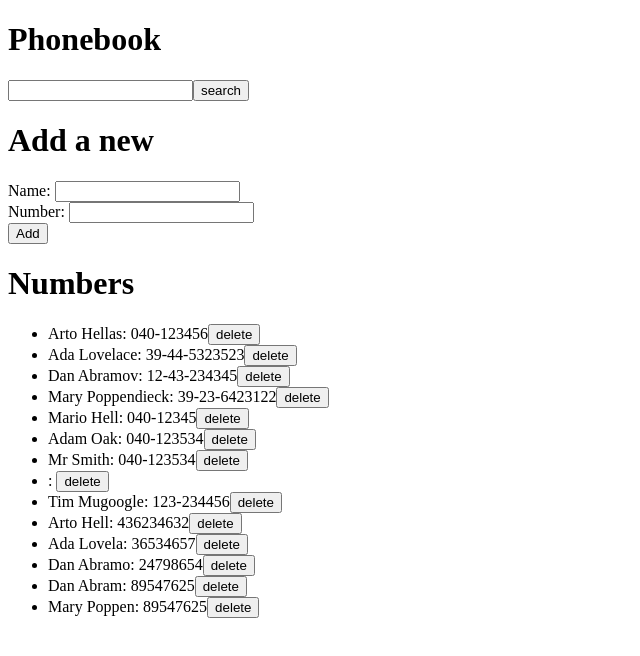
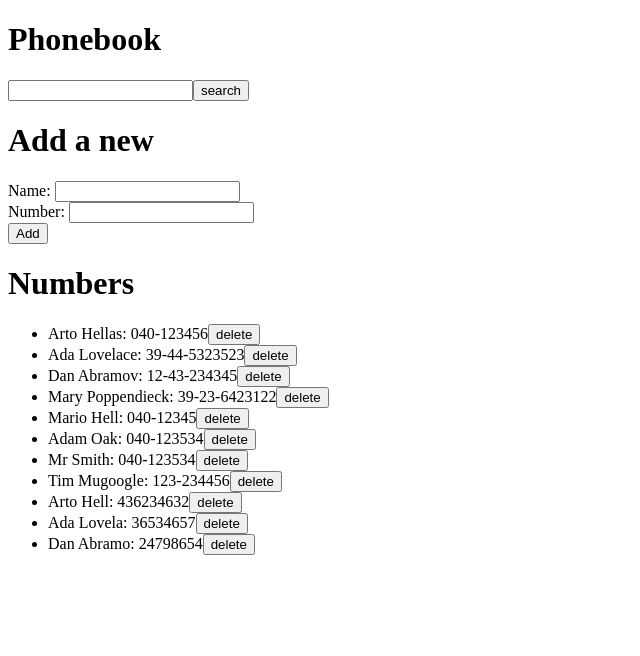
Before and after one commit to L-U-C-I-F-E-R/Course-from-fullstackopen.com, a React (Create React App) app in the folder course/: page / in a window 1280 px wide. Shown: the top 656 px of the page, without its empty margins (0-640 px from the left). Built offline with nearby package versions, Linux system fonts and the light colour scheme; data requests are answered from the project's data file.

Commit message:
deleted some comments

```diff
--- a/course/db.json
+++ b/course/db.json
@@ -36,9 +36,6 @@
       "id": 7
     },
     {
-      "id": 8
-    },
-    {
       "name": "Tim Mugoogle",
       "number": "123-234456",
       "id": 9
@@ -57,16 +54,6 @@
       "name": "Dan Abramo",
       "number": "24798654",
       "id": 12
-    },
-    {
-      "name": "Dan Abram",
-      "number": "89547625",
-      "id": 13
-    },
-    {
-      "name": "Mary Poppen",
-      "number": "89547625",
-      "id": 14
     }
   ]
 }
--- a/course/src/App.js
+++ b/course/src/App.js
@@ -9,7 +9,7 @@ const App = () => {
     const [number, setNumber] = useState('')
     const [search, setSearch] = useState('')
     const [message, setMessage] = useState('')
-    // const [searched, setSearched] = useState()
+    const [searchON, setSearchON] = useState(false)
 
     const hook = () => {
     servService
@@ -49,11 +49,8 @@ const App = () => {
     }
 
     const Message = () => {
-        // switch(a){
-        //     case a = 1:
-        //         <div><p className='error'>Added {name}</p></div>
-        // }
-        if (message != '') {
+
+        if (message !== '') {
             return <p className='error'> Added {message}</p>
         }
         setTimeout(()=>{
@@ -74,43 +71,21 @@ const App = () => {
     }
 
     const searchName = () => {
-        console.log(search)
+        // if (searchON === true && search === ''){
+        //     setSearchON(false)
+        // }
        if (search !== '')
-       {let some = persons.filter((person) => {
+       {
+        let some = persons.filter((person) => {
             let name = JSON.stringify(person.name)
             let nameLowerCase = name.toLowerCase()
             if (name.includes(search) || nameLowerCase.includes(search)) {
                 return person
             }
+
         })
         return <ul>
         {some.map(result => <li key={result.id}>{result.name}: {result.number}</li>)} </ul> }
-
-       //it`s working
-
-        // if (search != ''){
-        //     let some = persons.map((person) => {
-        //         let name = JSON.stringify(person.name)
-        //         let nameLowerCase = name.toLowerCase()
-        //         if (name.includes(search) || nameLowerCase.includes(search)) {
-        //             return person
-        //     }})
-        //     // console.log(some)
-        //     return <ul>
-        //         {some.map(result => {if(result != undefined){ return <li key={result.id}>{result.name}: {result.number}</li>}})} </ul>
-        // }
-
-
-        // not working because nothing return
-    //      if (search != ''){
-    //         persons.forEach((person) => {
-    //             let name = JSON.stringify(person.name)
-    //             let nameLowerCase = name.toLowerCase()
-    //             if (name.includes(search) || nameLowerCase.includes(search)) {
-    //                 console.log('<ul><li key={person.id}>{person.name}: {person.number}</li></ul>')
-    //         }})
-    //        }
-
     }
 
     const DeleteName = (id) => {
@@ -122,31 +97,18 @@ const App = () => {
             .httpdelete(id)
             .then(() => hook())
         }
-
-        // filterName(id)
     }
 
-    // const filterName = (id) => {
-    //     const note = persons.find(n => n.id === id + 1)
-    //     const newObject = {...note, id: 8}
-    //     axios
-    //         .put(`http://localhost:3001/persons/9`, newObject )
-    //         .then(() => {hook()
-    //             console.log(`curent id: ${persons[8].id}`)})
+    const showName = () => {
+        console.log(searchON)
+        console.log(search)
+        if (search === '') {
 
-    // }
 
-    const showName = () => {
-        if (search === '') {
             return <ul>
             {persons.map(person => <li key={person.id}>{person.name}: {person.number}
             <button onClick={() => {DeleteName(person.id)}}>delete</button>
             </li>)}
-             {/* look also funny */}
-            {/* {persons.map(person => <div>
-            <li key={person.name}>{person.name}: {person.number}</li>
-            <button onClick={DeleteName}>delete</button>
-            </div>)} */}
             </ul>
             }
         }
@@ -157,7 +119,8 @@ return(
         {Message()}
         <input onChange={(e) => HandlerChange(3, e)}
         value={search}/>
-        <button onClick={searchName}>search</button>
+        <button onClick={() => {setSearchON(!searchON)}}>
+        search</button>
         <h1>Add a new</h1>
         <form onSubmit={AddName}>
             <div>
@@ -173,15 +136,10 @@ return(
             </div>
         </form>
         <h1>Numbers</h1>
-
-         {showName()}
-
+        {showName()}
         {searchName()}
-
-
             {/* {console.log(persons[2].number)} */}
             {/* {console.log(Object.getOwnPropertyNames(persons))} */}
-
     </div>
 )
 }
--- a/course/src/index.js
+++ b/course/src/index.js
@@ -1,36 +1,8 @@
 import React from 'react';
 import ReactDOM from 'react-dom/client';
-import axios from 'axios';
 import App from './App';
 
-// const promise = axios.get('http://localhost:3001/persons')
-// console.log(promise) -- it is not working
 
-// ReactDOM.createRoot(document.getElementById('root')).render(<App notes={notes}/>);;
-
-const promise = axios.get('http://localhost:3001/persons')
-console.log(promise)   //---but with it all begins working
-
-// const notes = [
-//   {
-//     id: 1,
-//     content: 'HTML is easy',
-//     date: '2019-05-30T17:30:31.098Z',
-//     important: true
-//   },
-//   {
-//     id: 2,
-//     content: 'Browser can execute only JavaScript',
-//     date: '2019-05-30T18:39:34.091Z',
-//     important: false
-//   },
-//   {
-//     id: 3,
-//     content: 'GET and POST are the most important methods of HTTP protocol',
-//     date: '2019-05-30T19:20:14.298Z',
-//     important: true
-//   }
-// ]
 
 ReactDOM.createRoot(document.getElementById('root')).render(
 <App/>)
```
